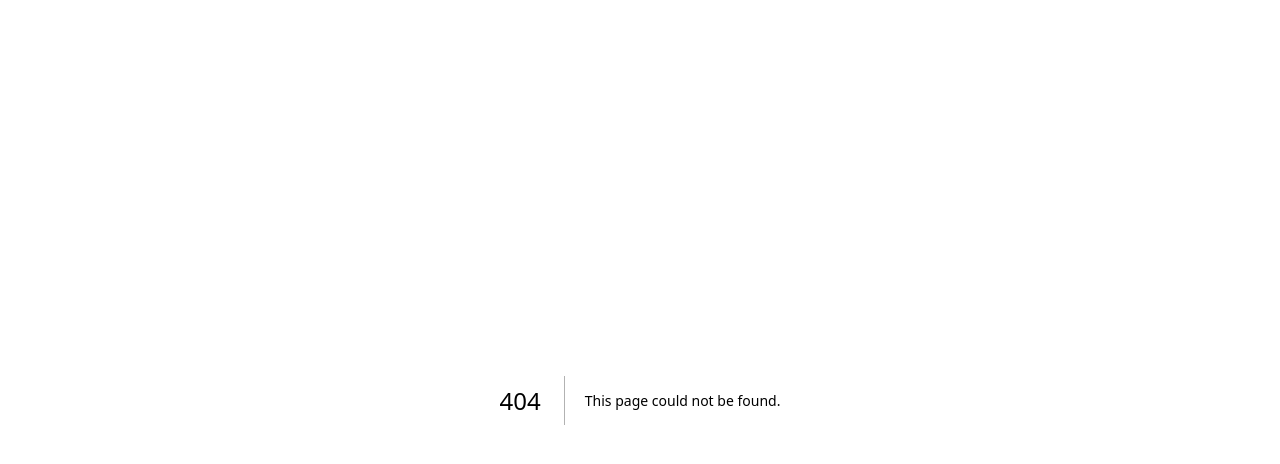
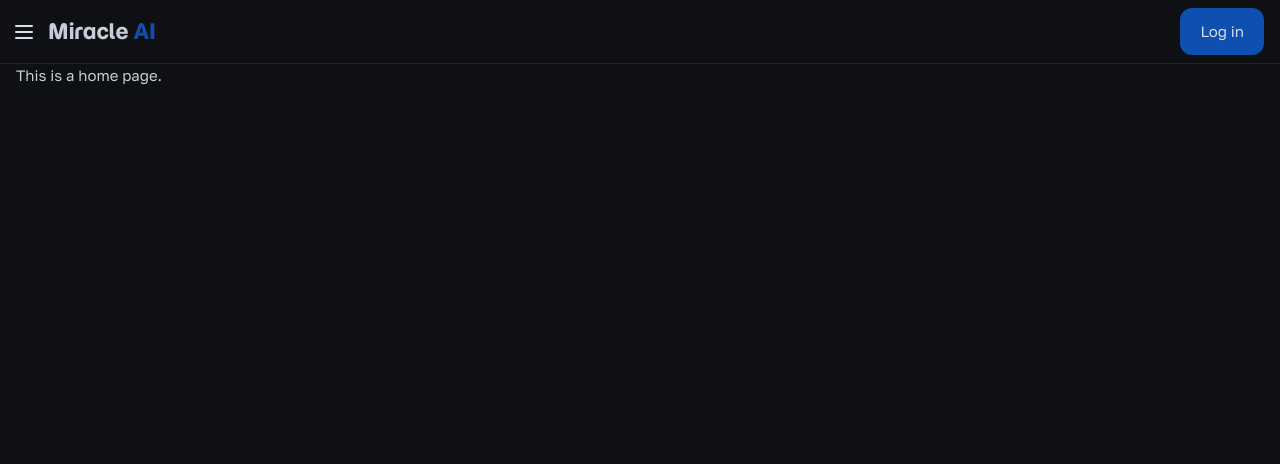
Before and after one commit to i2l1a1/miracle_ai, a Next.js app in the folder frontend/: page /home in a window 1280 px wide. Before the commit this address had no page. Shown: the top 464 px of the page. Built offline with nearby package versions, Linux system fonts and the light colour scheme.

Commit message:
basic header

```diff
--- a/frontend/app/globals.css
+++ b/frontend/app/globals.css
@@ -24,10 +24,13 @@
 
     --font-weight-regular: 400;
     --font-weight-bold: 700;
+
+    --spacing-content-horizontal: 16px;
 }
 
 body {
-    margin: 0;
+    padding-left: var(--spacing-content-horizontal);
+    padding-right: var(--spacing-content-horizontal);
     background-color: var(--color-background);
     color: var(--color-text);
     font-size: var(--text-main-text);
--- /dev/null
+++ b/frontend/app/home/page.tsx
@@ -0,0 +1,7 @@
+export default function HomePage() {
+    return (
+        <>
+            This is a home page.
+        </>
+    );
+}
--- a/frontend/app/layout.tsx
+++ b/frontend/app/layout.tsx
@@ -1,6 +1,7 @@
 import type {Metadata} from "next";
 import "./globals.css";
 import {golosText} from "@/app/fonts";
+import Header from "@/components/header/header";
 
 export const metadata: Metadata = {
     title: "Miracle AI",
@@ -17,6 +18,7 @@ export default function RootLayout({
         <body
             className={`${golosText.className} antialiased`}
         >
+        <Header/>
         {children}
         </body>
         </html>
--- a/frontend/app/page.tsx
+++ b/frontend/app/page.tsx
@@ -1,9 +1,6 @@
-import {momoTrustDisplay} from "@/app/fonts";
-
 export default function Home() {
     return (
         <>
-            <h1 className={`${momoTrustDisplay.className} text-logo`}>Miracle AI</h1>
             <p>Main page</p>
         </>
     );
--- /dev/null
+++ b/frontend/components/buttons/log-in-button.tsx
@@ -0,0 +1,7 @@
+import Link from "next/link";
+
+export default function LogInButton() {
+    return (
+        <Link href="/home" className="bg-accent px-5 py-3 rounded-xl text-bright-text mr-4">Log in</Link>
+    );
+}
--- /dev/null
+++ b/frontend/components/buttons/sidebar-button.tsx
@@ -0,0 +1,8 @@
+import Image from "next/image";
+import openSidebarIcon from "@/public/icons/header-open-sidebar.svg";
+
+export default function SidebarButton() {
+    return (
+        <Image src={openSidebarIcon} alt="Open Sidebar" className="ml-[2px] mr-[2px]"/>
+    );
+}
--- /dev/null
+++ b/frontend/components/header/header.tsx
@@ -0,0 +1,15 @@
+import LogInButton from "@/components/buttons/log-in-button";
+import Logo from "@/components/logo/logo";
+import SidebarButton from "@/components/buttons/sidebar-button";
+
+export default function Header() {
+    return (
+        <div className="flex items-center justify-between h-16 border-b border-separator -mx-4">
+            <div className="flex items-center">
+                <SidebarButton/>
+                <Logo/>
+            </div>
+            <LogInButton/>
+        </div>
+    );
+}
--- /dev/null
+++ b/frontend/components/logo/logo.tsx
@@ -0,0 +1,11 @@
+import {momoTrustDisplay} from "@/app/fonts";
+import Link from "next/link";
+
+export default function Logo() {
+    return (
+        <Link href="/" className="flex gap-[5px]">
+            <p className={`${momoTrustDisplay.className} text-logo`}>Miracle</p>
+            <p className={`${momoTrustDisplay.className} text-logo text-accent`}>AI</p>
+        </Link>
+    );
+}
```
Also changed, not shown: frontend/public/icons/header-open-sidebar.svg (added).
